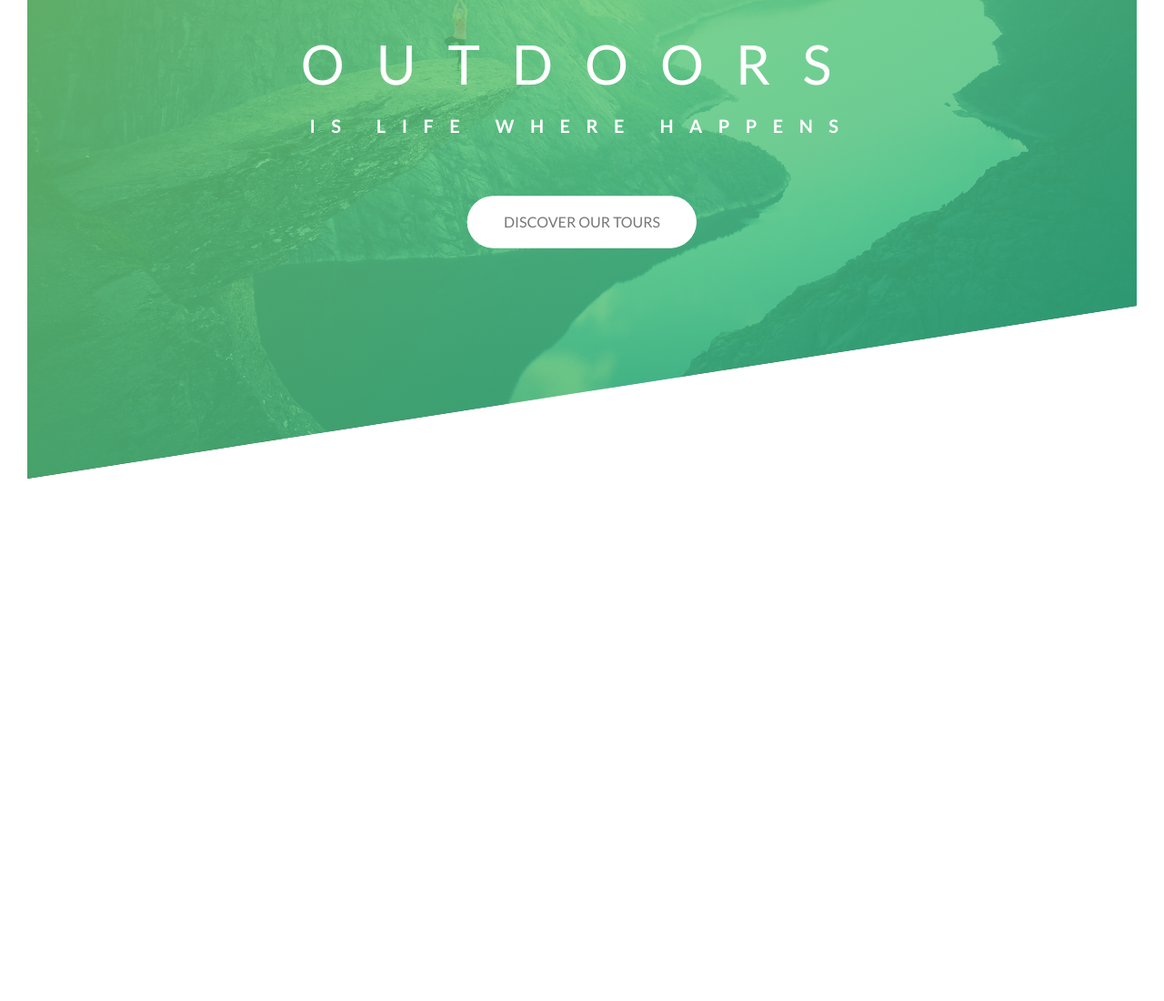
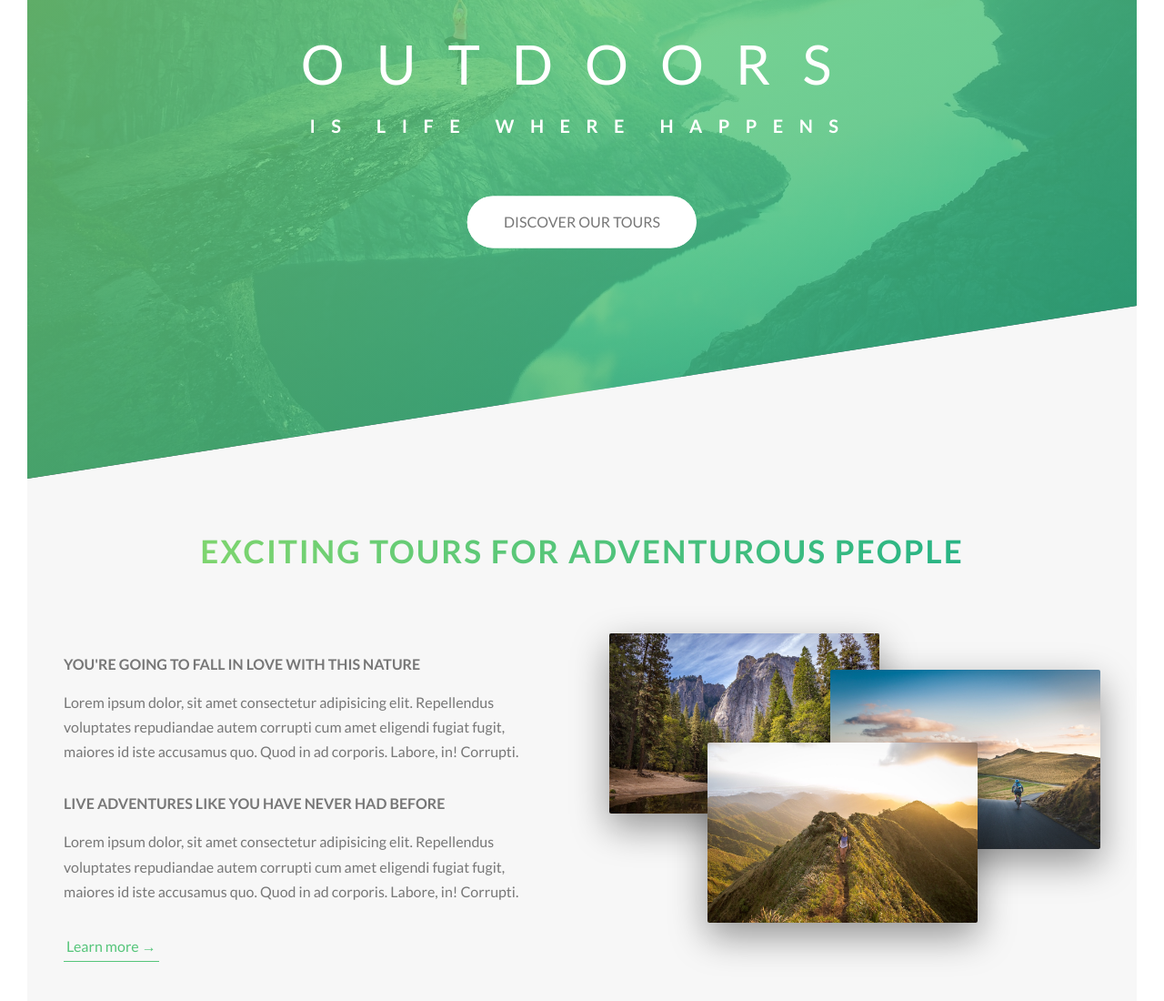
Before and after one commit to jendang/natours-project, a website: page index.html in a window 1280 px wide. Shown: the part 264-1364 px from the top of the page at 91% size. Before the commit the page ends 820 px from the top, so only its background shows below. Drawn offline with Linux system fonts and the light colour scheme.

Commit message:
about section done

```diff
--- a/index.html
+++ b/index.html
@@ -13,7 +13,9 @@
         <title>Natours | Exciting tours for adventurous people</title>
     </head>
     <body>
-        <!-- BEM CSS -->
+        <!-- Block Elements Modifier CSS
+        __block name
+        --elements inside that block-->
         <header class="header">
             <!-- putting the img tag inside a div(box) is easier to style and position the img -->
             <div class="header__logo-box">
@@ -32,6 +34,48 @@
             </div>
         </header>
 
+        <main>
+            <section class="section-about">
+
+                <!-- heading-secondary -->
+                <div class="u-center-text u-margin-bottom-big">
+                    <h2 class="heading-secondary">
+                        Exciting tours for adventurous people
+                    </h2>
+
+                </div>
+
+                <!-- GRID here -->
+                <div class="row">
+                        <div class="col-1-of-2">
+                            <h3 class="heading-tertiary u-margin-bottom-small">
+                                You're going to fall in love with this nature
+                            </h3>
+                            <p class="paragraph">
+                                Lorem ipsum dolor, sit amet consectetur adipisicing elit. Repellendus voluptates repudiandae autem corrupti cum amet eligendi fugiat fugit, maiores id iste accusamus quo. Quod in ad corporis. Labore, in! Corrupti.
+                            </p>
+                            <h3 class="heading-tertiary u-margin-bottom-small">
+                                Live adventures like you have never had before
+                            </h3>
+                            <p class="paragraph">
+                                Lorem ipsum dolor, sit amet consectetur adipisicing elit. Repellendus voluptates repudiandae autem corrupti cum amet eligendi fugiat fugit, maiores id iste accusamus quo. Quod in ad corporis. Labore, in! Corrupti.
+                            </p>
+
+                            <a href="#" class="btn-text">Learn more &rarr;</a>
+                        </div>
+
+                        <div class="col-1-of-2">
+                            <div class="composition">
+                                <img src="img/nat-1-large.jpg" alt="Photo 1" class="composition__photo composition__photo--p1">
+                                <img src="img/nat-2-large.jpg" alt="Photo 2" class="composition__photo composition__photo--p2">
+                                <img src="img/nat-3-large.jpg" alt="Photo 3" class="composition__photo composition__photo--p3">
+
+                            </div>
+                        </div>
+                </div>
+
+            </section>
+        </main>
 
 
     </body>
--- a/sass/abstracts/_variables.scss
+++ b/sass/abstracts/_variables.scss
@@ -1,18 +1,23 @@
 
-//colors
+//COLORS
 $color-primary: #55c57a;
 $color-primary-light: #7ed56f;
 $color-primary-dark:#28b485;
 $color-grey-dark:#777;
 $color-white: #fff;
 $color-black:#000;
+$color-grey-light-1:#f7f7f7;
 
-// grid
+//FONTS
+$default-font-size: 1.6rem;
+
+
+
+
+// GRID
 // row's width
 $grid-width: 114rem;
-
 // space between row  vertically (margin-bottom of each row)
 $gutter-vertical: 8rem;
-
 //space between row horizontally (margin-right of each row)
 $gutter-horizontal: 6rem;
--- a/sass/base/_typography.scss
+++ b/sass/base/_typography.scss
@@ -5,7 +5,7 @@
 body {
     font-family: "Lato", sans-serif;
     font-weight: 400;
-    font-size: 1.6rem;
+    font-size: $default-font-size;
     line-height: 1.7;
     color: $color-grey-dark;
     /* getting white space around webpage of body */
@@ -51,3 +51,44 @@ body {
         animation-timing-function: ease-out;
     }
 }
+
+// "EXCITING TOURS FOR ADVENTUROUS PEOPLE" in ABOUT section
+.heading-secondary {
+    font-size: 3.5rem;
+    text-transform: uppercase;
+    font-weight: 700;
+
+    //styling the gradient heading:
+
+    //cut the bg-img till the width of text
+    display: inline-block;
+
+    // color gradient from left to right
+    background-image: linear-gradient(to right, $color-primary-light, $color-primary-dark);
+
+    // clear the bg color, just apply the gradient for text
+    -webkit-background-clip: text;
+    color: transparent;
+    letter-spacing: .2rem;
+    transition: all .2s;
+
+    &:hover {
+        //skew: moving X cross , scale: make it bigger
+        transform: skewY(2deg) skewX(15deg) scale(1.1);
+        text-shadow: .5rem 1rem 2rem rgba($color-black, .2);
+    }
+}
+
+.heading-tertiary {
+    font-size: $default-font-size;
+    font-weight: 700;
+    text-transform: uppercase;
+}
+
+.paragraph {
+    font-size: $default-font-size;
+
+    &:not(:last-child){
+        margin-bottom: 3rem;
+    }
+}
--- a/sass/base/_utilities.scss
+++ b/sass/base/_utilities.scss
@@ -0,0 +1,15 @@
+.u-center-text {
+    text-align: center;
+}
+
+.u-margin-bottom-big {
+    margin-bottom: 8rem;
+}
+
+.u-margin-bottom-medium {
+    margin-bottom: 4rem;
+}
+
+.u-margin-bottom-small {
+    margin-bottom: 1.5rem;
+}
--- a/sass/components/_button.scss
+++ b/sass/components/_button.scss
@@ -110,3 +110,30 @@
         animation-fill-mode: backwards;
     }
 }
+
+.btn-text {
+    &:link,
+    &:visited {
+        font-size: $default-font-size;
+        color: $color-primary;
+        display: inline-block;
+        text-decoration: none;
+        border-bottom: 1px solid $color-primary;
+        padding: 3px;
+        transition: all .2s;
+    }
+
+    &:hover {
+        background-color: $color-primary;
+        color: $color-white;
+        box-shadow: 0 1rem 2rem rgba($color-black, .15);
+        transform: translateY(-2px);
+
+    }
+
+    &:active {
+        box-shadow: 0 .5rem 1rem rgba($color-black, .15);
+        transform: translateY(0);
+
+    }
+}
--- /dev/null
+++ b/sass/components/_composition.scss
@@ -0,0 +1,47 @@
+.composition {
+    position: relative;
+
+    &__photo {
+        width: 55%;
+        box-shadow: 0 1.5rem 4rem rgba($color-black, .4);
+        border-radius: 2px;
+        position: absolute;
+
+        //make the frame of picture with space between
+        //2rem is space between pic and frame
+        outline-offset: 2rem;
+
+        &--p1 {
+            left: 0;
+            top: -2rem;
+        }
+
+        &--p2 {
+            right: 0;
+            top: 2rem;
+        }
+
+        &--p3 {
+            left: 20%;
+            top: 10rem;
+        }
+
+        &:hover {
+            //make the frame for pic when hover
+            outline: 1.5rem solid $color-primary;
+           transform: scale(1.05);
+           box-shadow: 0 2.5rem 4rem rgba($color-black, .5);
+           z-index: 20;
+        }
+
+
+    }
+
+    // composition:hover composition__photo:not(:hover)
+    //when hover whole composition the select the composition__photo which is NOT hover
+    // the other 2 pics that not hover
+    //and make it smaller then the one currently hover
+    &:hover &__photo:not(:hover){
+        transform: scale(.8);
+    }
+}
--- a/sass/layout/_grid.scss
+++ b/sass/layout/_grid.scss
@@ -4,7 +4,7 @@
 .row {
 
     max-width: $grid-width;
-    background-color: #eee;
+    // background-color: #eee;
 
     // center a block element inside a block element
     // in this case, the row(block) will be centered in the browser
@@ -26,7 +26,7 @@
     [class^="col-"]{
         //all cols has same background color and float and gutter
 
-        background-color: orange;
+        // background-color: orange;
         float: left;
 
         &:not(:last-child){
--- a/sass/main.scss
+++ b/sass/main.scss
@@ -7,5 +7,6 @@
 @import "abstracts/variables";
 @import "pages/home";
 @import "components/button";
+@import "components/composition";
 @import "layout/header";
 @import "layout/grid";
--- a/sass/pages/_home.scss
+++ b/sass/pages/_home.scss
@@ -0,0 +1,9 @@
+//styling ABOUT section
+
+.section-about {
+    background-color: $color-grey-light-1;
+    padding: 25rem 0;
+
+    //header height 95vh, but the clip-path is 75vh ==> margin 20vh
+    margin-top: -25vh;
+}
```
Also changed, not shown: css/style.css.
